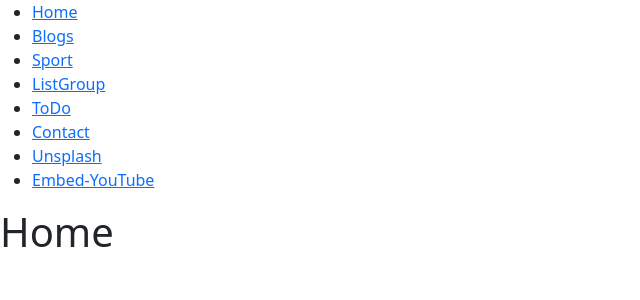
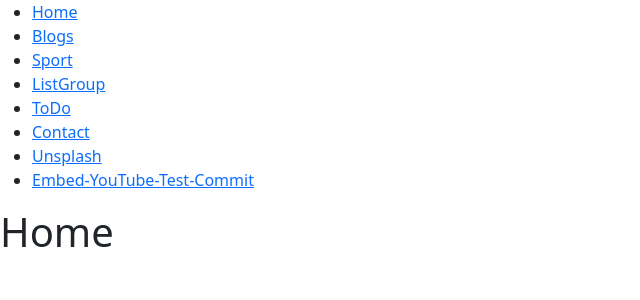
Before and after one commit to SOVANTHOEUN/vite-ReactJs, a React (Vite) app: page / in a window 1280 px wide. Shown: the top 300 px of the page, without its empty margins (0-640 px from the left). Built offline with nearby package versions, Linux system fonts and the light colour scheme; the HTML template or start-up script is replaced by a standard one.

Commit message:
second commit

```diff
--- a/src/pages/Layout.tsx
+++ b/src/pages/Layout.tsx
@@ -27,7 +27,7 @@ const Layout = () => {
             <Link to="/unsplash">Unsplash</Link>
           </li>
           <li>
-            <Link to="/youtubeapi">Embed-YouTube</Link>
+            <Link to="/youtubeapi">Embed-YouTube-Test-Commit</Link>
           </li>
         </ul>
       </nav>
```
